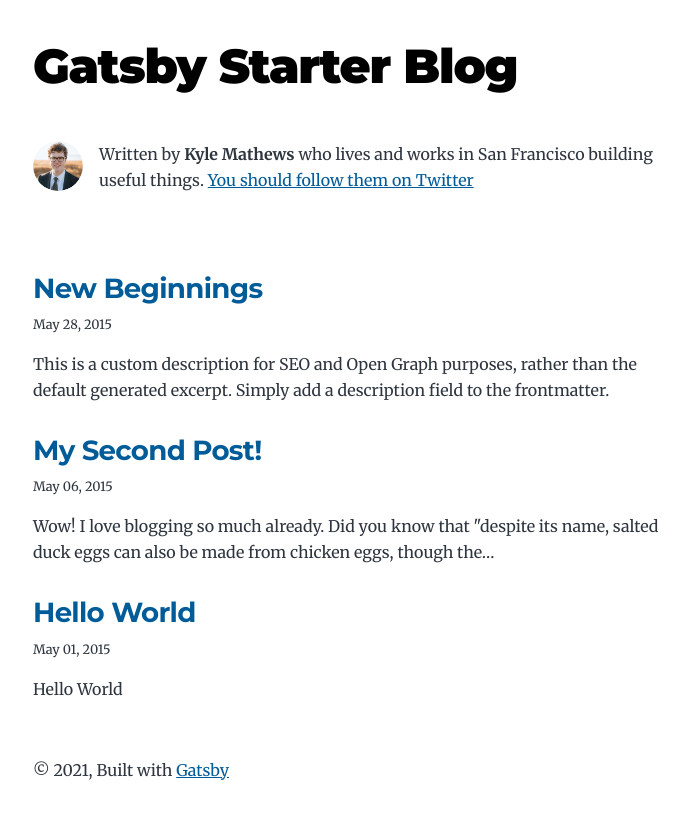
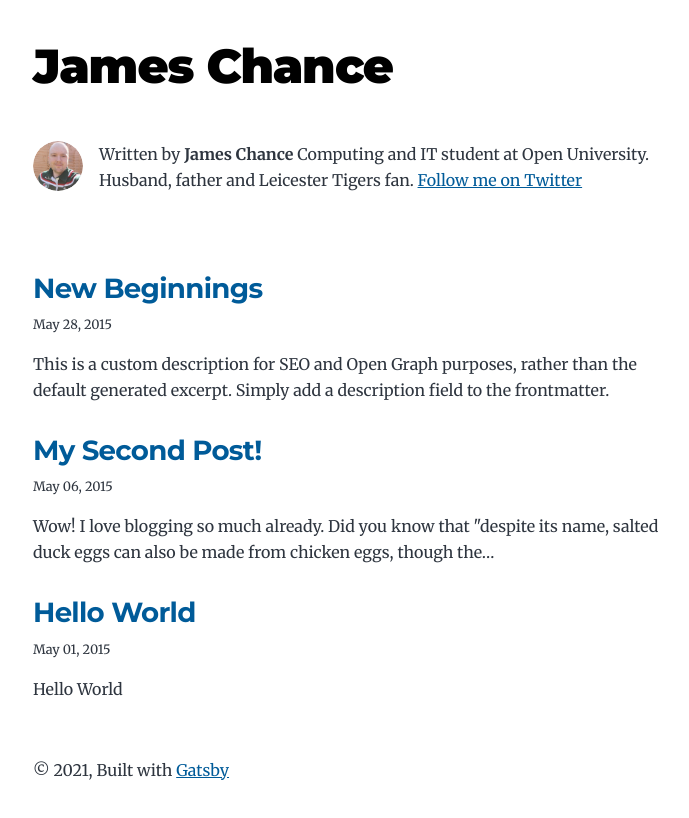
Before and after one commit to j1mu5/james-chance-blog, a Gatsby site: page / in a window 1280 px wide. Shown: the whole page, without its empty margins (291-980 px from the left). Built offline with nearby package versions, Linux system fonts and the light colour scheme; Gatsby itself is replaced by a stand-in of ours.

Commit message:
Config files added

```diff
--- a/gatsby-config.js
+++ b/gatsby-config.js
@@ -1,14 +1,14 @@
 module.exports = {
   siteMetadata: {
-    title: `Gatsby Starter Blog`,
+    title: `James Chance`,
     author: {
-      name: `Kyle Mathews`,
-      summary: `who lives and works in San Francisco building useful things.`,
+      name: `James Chance`,
+      summary: `Computing and IT student at Open University. Husband, father and Leicester Tigers fan.`,
     },
-    description: `A starter blog demonstrating what Gatsby can do.`,
-    siteUrl: `https://gatsby-starter-blog-demo.netlify.app/`,
+    description: `My personal blog covering University, web developement, game development and anything else I can think of.`,
+    siteUrl: `https://jameschance.co.uk`,
     social: {
-      twitter: `kylemathews`,
+      twitter: `j1mu5`,
     },
   },
   plugins: [
--- a/src/components/bio.js
+++ b/src/components/bio.js
@@ -12,7 +12,7 @@ import Image from "gatsby-image"
 const Bio = () => {
   const data = useStaticQuery(graphql`
     query BioQuery {
-      avatar: file(absolutePath: { regex: "/profile-pic.jpg/" }) {
+      avatar: file(absolutePath: { regex: "/james.jpg/" }) {
         childImageSharp {
           fixed(width: 50, height: 50, quality: 95) {
             ...GatsbyImageSharpFixed
@@ -56,7 +56,7 @@ const Bio = () => {
           Written by <strong>{author.name}</strong> {author?.summary || null}
           {` `}
           <a href={`https://twitter.com/${social?.twitter || ``}`}>
-            You should follow them on Twitter
+            Follow me on Twitter
           </a>
         </p>
       )}
```
Also changed, not shown: static/admin/config.yml (added, +16 -0 lines), static/admin/index.html (added, +12 -0 lines), content/assets/james.jpg (added), content/assets/profile-pic.jpg (deleted).
